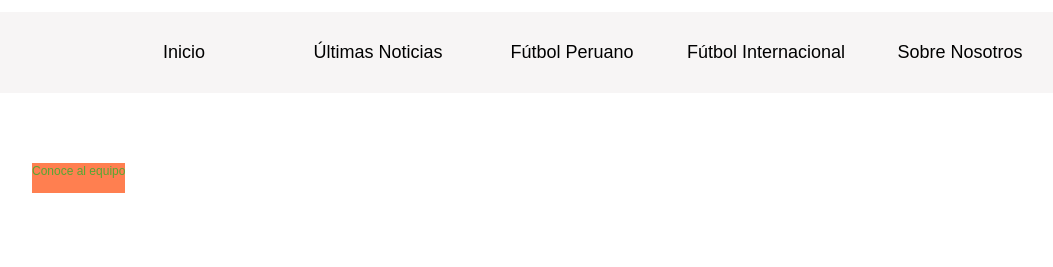
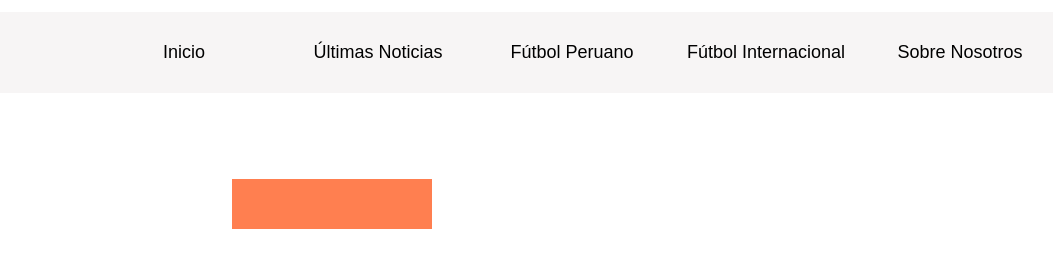
Before and after one commit to ever864/DPP, a plain HTML site: page nosotros.html in a window 1280 px wide. Shown: the part 121-388 px from the top of the page, without its empty margins (68-1121 px from the left). Drawn offline with Linux system fonts and the light colour scheme.

Commit message:
Aqui agregué otro cambio

```diff
--- a/nosotros.css
+++ b/nosotros.css
@@ -66,26 +66,13 @@ li {
 /*------End - NavBar------*/
 /*----Body---*/
 .TituloSobreNosotros {
-    position: relative;
-    top: 100px;
-    width: 100%;
-    height: 30px;
+    position: absolute;
+    top: 300px;
+    left: 200px;
+    width: 200px;
+    height: 50px;
     background-color: coral;
-    display: block;
+    display: block !important;
     margin-left: auto;
     margin-right: auto;
 }
-
-.LituloSobreNosotros {
-    font-family: sans-serif;
-    font-style: normal;
-    font-weight: normal;
-    font-size: 12px;
-    line-height: 17px;
-    text-align: center !important;
-    color:rgb(84, 168, 51);
-    padding: 0px 0px 0px 0px;
-    display: block;
-    margin-left: auto;
-    margin-right: auto;
-}
--- a/nosotros.html
+++ b/nosotros.html
@@ -1,15 +1,15 @@
 <!DOCTYPE html>
 <html lang="es">
   <head>
-    <meta charset="UTF-8">
-    <meta name="viewport" content="width=device-width, initial-scale=1.0">
-    <link rel="stylesheet" href="/nosotros.css" type="text/css">
+    <meta charset="UTF-8" />
+    <meta name="viewport" content="width=device-width, initial-scale=1.0" />
+    <link rel="stylesheet" href="/nosotros.css" type="text/css" />
     <title>Document</title>
   </head>
   <body>
     <div class="header">
       <div>
-            <img class="logodpp" src="IMAGENES/Logo DPP1.png" alt="Logodpp">
+        <img class="logodpp" src="IMAGENES/Logo DPP1.png" alt="Logodpp" />
         <div class="titulologo">
           <h4>De Pelota Parada</h4>
         </div>
@@ -21,15 +21,18 @@
           <li><a class="listaA" href="index.html">Inicio</a></li>
           <li><a class="listaA" href="unotcias.html">Últimas Noticias</a></li>
           <li><a class="listaA" href="/fp.html">Fútbol Peruano</a></li>
-                <li><a class="listaA" href="/finten.html">Fútbol Internacional</a></li>
+          <li>
+            <a class="listaA" href="/finten.html">Fútbol Internacional</a>
+          </li>
           <li><a class="listaA" href="/nosotros.html">Sobre Nosotros</a></li>
         </ul>
       </div>
-
+    </div>
       <div class="Body">
         <div class="TituloSobreNosotros">
-            <a class="LituloSobreNosotros"> Conoce al equipo </a>
+         <!-- <a class="LituloSobreNosotros"> Conoce al equipo </a>-->
+        </div>
       </div>
 
-    </div>
-    </div>
+  </body>
+</html>
```
Lines whose indentation alone changed are shown as unchanged.
